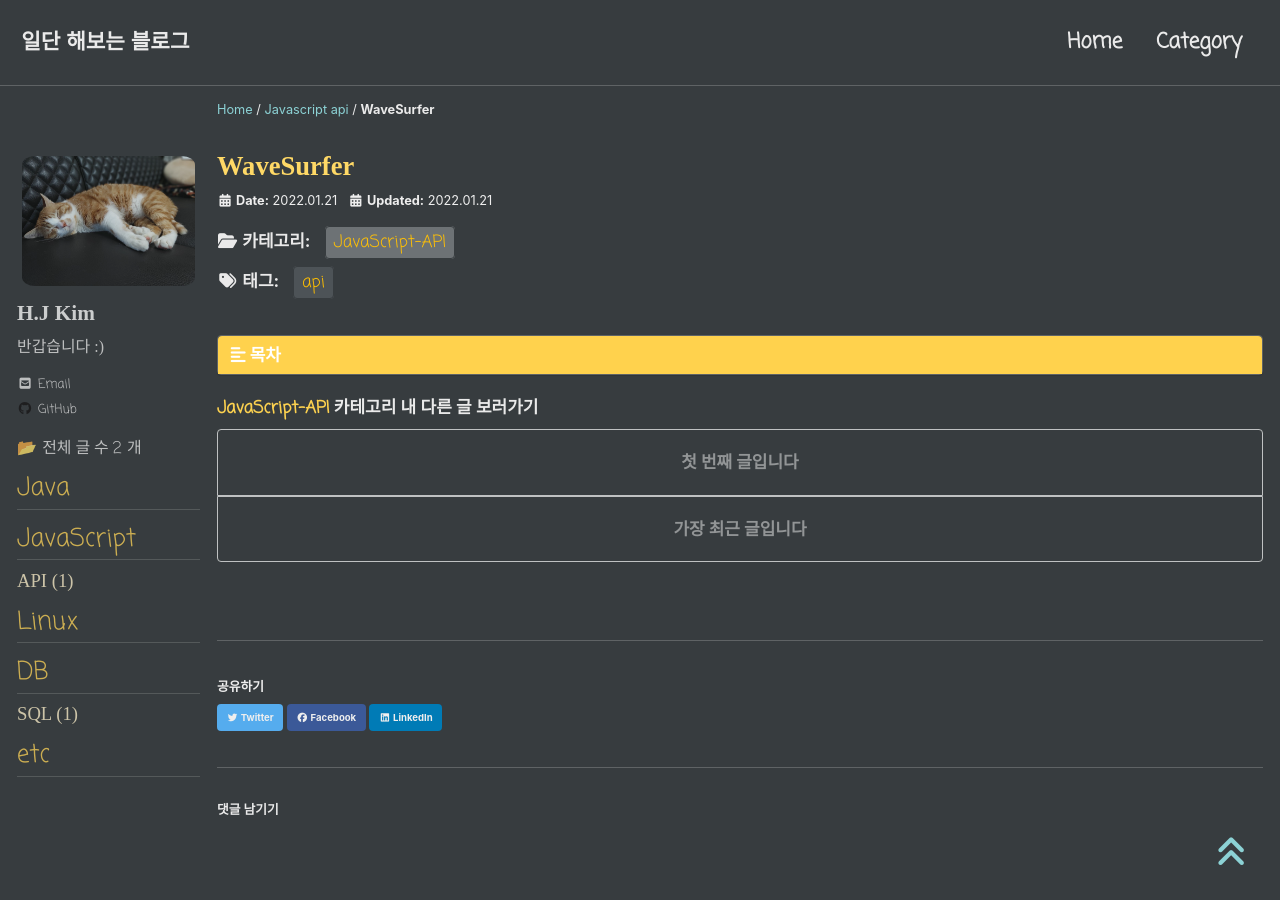
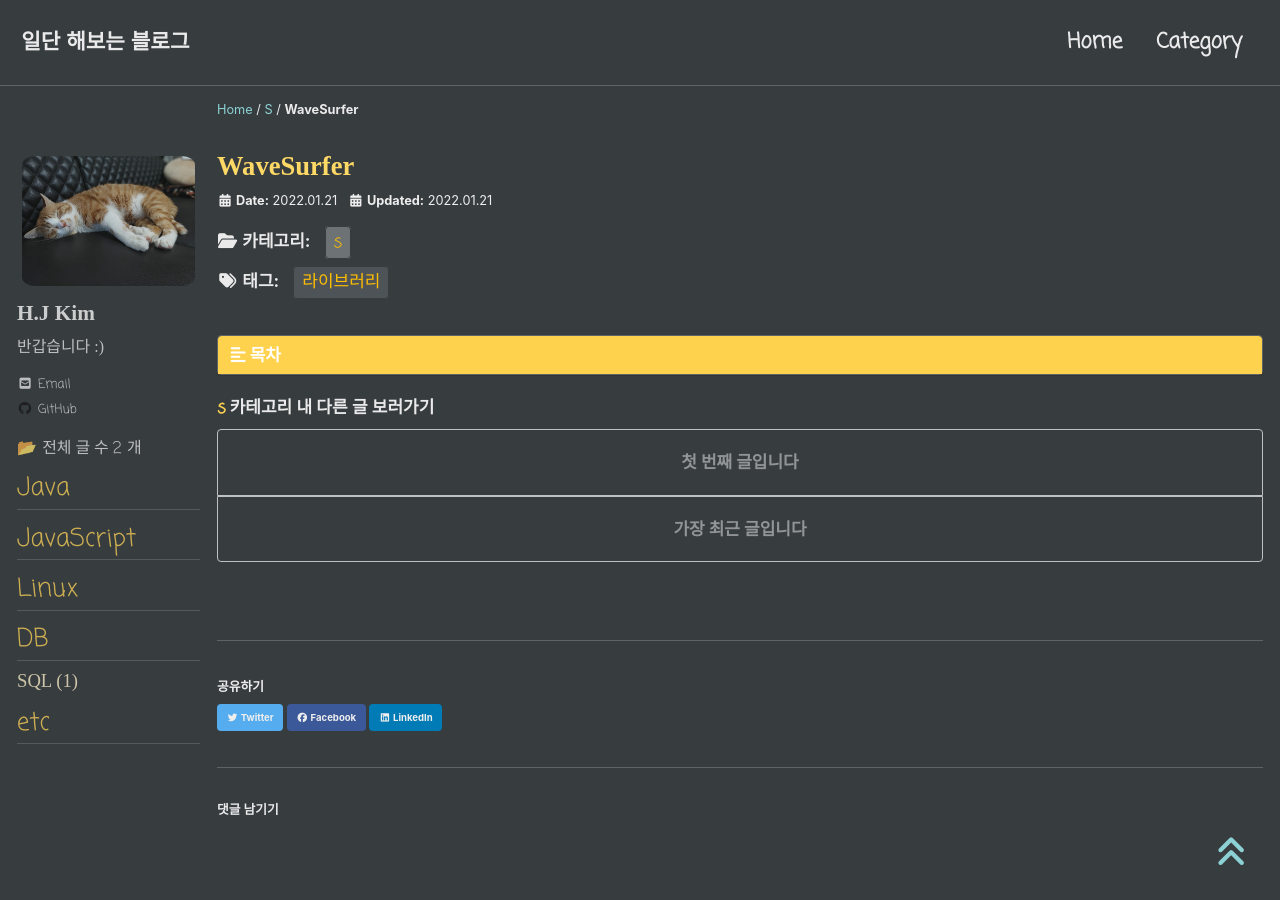
Before and after one commit to khyjin/khyjin.github.io, a Jekyll site: the page built from _posts/DB/SQL/2022-01-21-wavesurfer.md, in a window 1280 px wide and 900 px high. Built offline with Jekyll 4.4.1, drawn with Linux system fonts in a browser that asks for light colours; cached includes are drawn as plain includes; nearby versions of some CDN libraries; some web fonts are replaced; comment, search, counter and statistics services are not loaded.

Commit message:
wavesurfer

```diff
--- a/_includes/nav_list_main
+++ b/_includes/nav_list_main
@@ -35,7 +35,7 @@
             <ul>
                 {% for category in site.categories %}
                     {% if category[0] == "JavaScript-API" %}
-                        <li><a href="/categories/JavaScript-API" class="">API ({{category[1].size}})</a></li>
+                        <li><a href="/categories/JavaScript-lib" class="">API ({{category[1].size}})</a></li>
                     {% endif %}
                 {% endfor %}
             </ul>
--- a/_pages/categories/category-JavaScript-API.md
+++ b/_pages/categories/category-JavaScript-API.md
@@ -1,7 +1,7 @@
 ---
-title: "JavaScript API"
+title: "JavaScript Library"
 layout: archive
-permalink: categories/JavaScript-API
+permalink: categories/JavaScript-lib
 author_profile: true
 sidebar_main: true
 ---
--- a/_posts/DB/SQL/2022-01-21-wavesurfer.md
+++ b/_posts/DB/SQL/2022-01-21-wavesurfer.md
@@ -3,9 +3,9 @@ title:  "WaveSurfer"
 excerpt: "wavesurfer"
 
 categories:
-  - JavaScript-API
+  - s
 tags:
-  - [api]
+  - [라이브러리]
 
 toc: true
 toc_sticky: true
```
